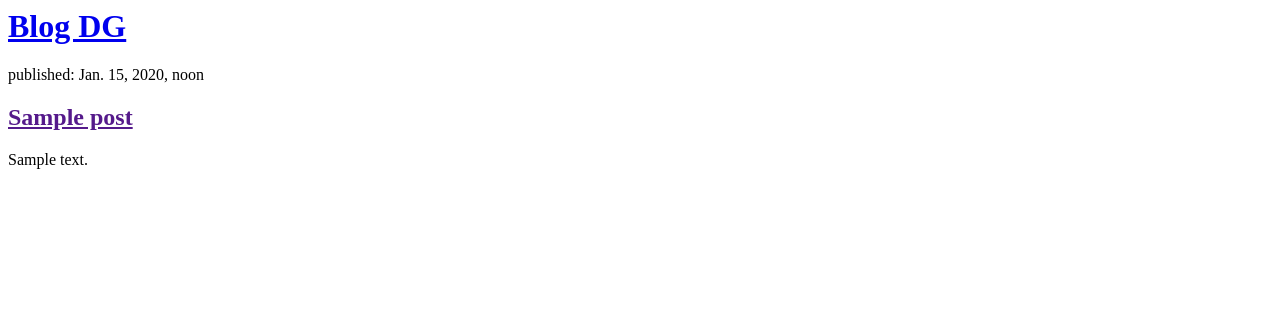
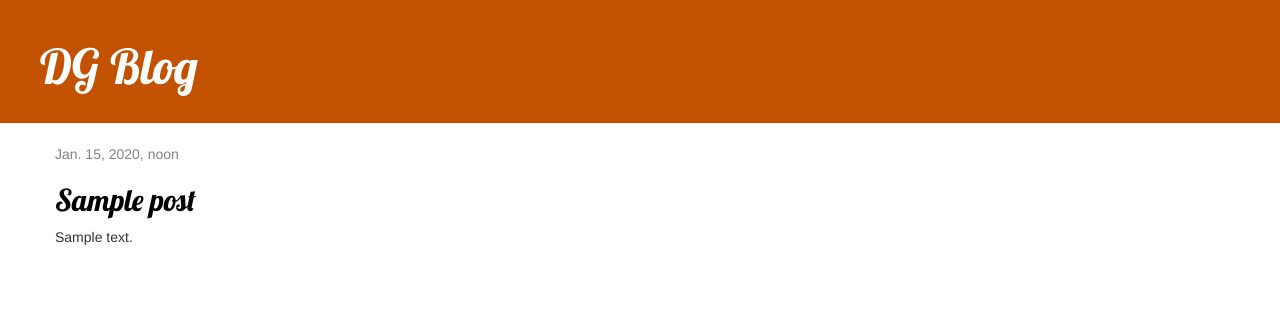
Before and after one commit to anasLearn/django-small-apps, a Django app: template blog_dg/templates/blog_dg/post_list.html in a window 1280 px wide. Shown: the top 316 px of the page. Run offline with Django 3.2, Linux system fonts and the light colour scheme; the template is opened without the code that fills it: values that come from a table or form of the project are taken from there, others are empty; tables that the repository leaves empty hold one stand-in row (values such as "Sample post"); some libraries are stand-ins or nearby versions.

Commit message:
blog_dg: Added CSS to viewing the blogs

```diff
--- /dev/null
+++ b/blog_dg/static/css/blog_dg.css
@@ -0,0 +1,51 @@
+h1 a, h2 a {
+    color: #C25100;
+    font-family: 'Lobster';
+}
+
+.page-header {
+    background-color: #C25100;
+    margin-top: 0;
+    padding: 20px 20px 20px 40px;
+}
+
+.page-header h1, .page-header h1 a, .page-header h1 a:visited, .page-header h1 a:active {
+    color: #ffffff;
+    font-size: 36pt;
+    text-decoration: none;
+}
+
+.content {
+    margin-left: 40px;
+}
+
+h1, h2, h3, h4 {
+    font-family: 'Lobster', cursive;
+}
+
+.date {
+    color: #828282;
+}
+
+.save {
+    float: right;
+}
+
+.post-form textarea, .post-form input {
+    width: 100%;
+}
+
+.top-menu, .top-menu:hover, .top-menu:visited {
+    color: #ffffff;
+    float: right;
+    font-size: 26pt;
+    margin-right: 20px;
+}
+
+.post {
+    margin-bottom: 70px;
+}
+
+.post h2 a, .post h2 a:visited {
+    color: #000000;
+}
--- /dev/null
+++ b/blog_dg/templates/blog_dg/base.html
@@ -0,0 +1,24 @@
+{% load static %}
+<html>
+    <head>
+        <title>DG blog</title>
+        <link rel="stylesheet" href="//maxcdn.bootstrapcdn.com/bootstrap/3.2.0/css/bootstrap.min.css">
+        <link rel="stylesheet" href="//maxcdn.bootstrapcdn.com/bootstrap/3.2.0/css/bootstrap-theme.min.css">
+        <link href='//fonts.googleapis.com/css?family=Lobster&subset=latin,latin-ext' rel='stylesheet' type='text/css'>
+        <link rel="stylesheet" href="{% static 'css/blog_dg.css' %}">
+    </head>
+    <body>
+        <div class="page-header">
+            <h1><a href="/blog_dg/">DG Blog</a></h1>
+        </div>
+
+        <div class="content container">
+            <div class="row">
+                <div class="col-md-8">
+                    {% block content %}
+                    {% endblock %}
+                </div>
+            </div>
+        </div>
+    </body>
+</html>
--- a/blog_dg/templates/blog_dg/post_list.html
+++ b/blog_dg/templates/blog_dg/post_list.html
@@ -1,18 +1,13 @@
-<html>
-    <head>
-        <title>Blog DG</title>
-    </head>
-    <body>
-        <div>
-            <h1><a href="/blog_dg">Blog DG</a></h1>
+{% extends 'blog_dg/base.html' %}
+
+{% block content %}
+    {% for post in posts %}
+        <div class="post">
+            <div class="date">
+                {{ post.published_date }}
+            </div>
+            <h2><a href="{% url 'post_detail' pk=post.pk %}">{{ post.title }}</a></h2>
+            <p>{{ post.text|linebreaksbr }}</p>
         </div>
-
-        {% for post in posts %}
-            <div>
-                <p>published: {{ post.published_date }}</p>
-                <h2><a href="">{{ post.title }}</a></h2>
-                <p>{{ post.text|linebreaksbr }}</p>
-            </div>
-        {% endfor %}
-    </body>
-</html>
+    {% endfor %}
+{% endblock %}
--- a/blog_dg/urls.py
+++ b/blog_dg/urls.py
@@ -4,4 +4,5 @@ from . import views
 
 urlpatterns = [
     path('', views.post_list, name='post_list'),
+    path('post/<int:pk>/', views.post_detail, name='post_detail'),
 ]
```
Also changed, not shown: blog_dg/templates/blog_dg/post_detail.html (added, +13 -0 lines), blog_dg/views.py (+6 -1 lines).
